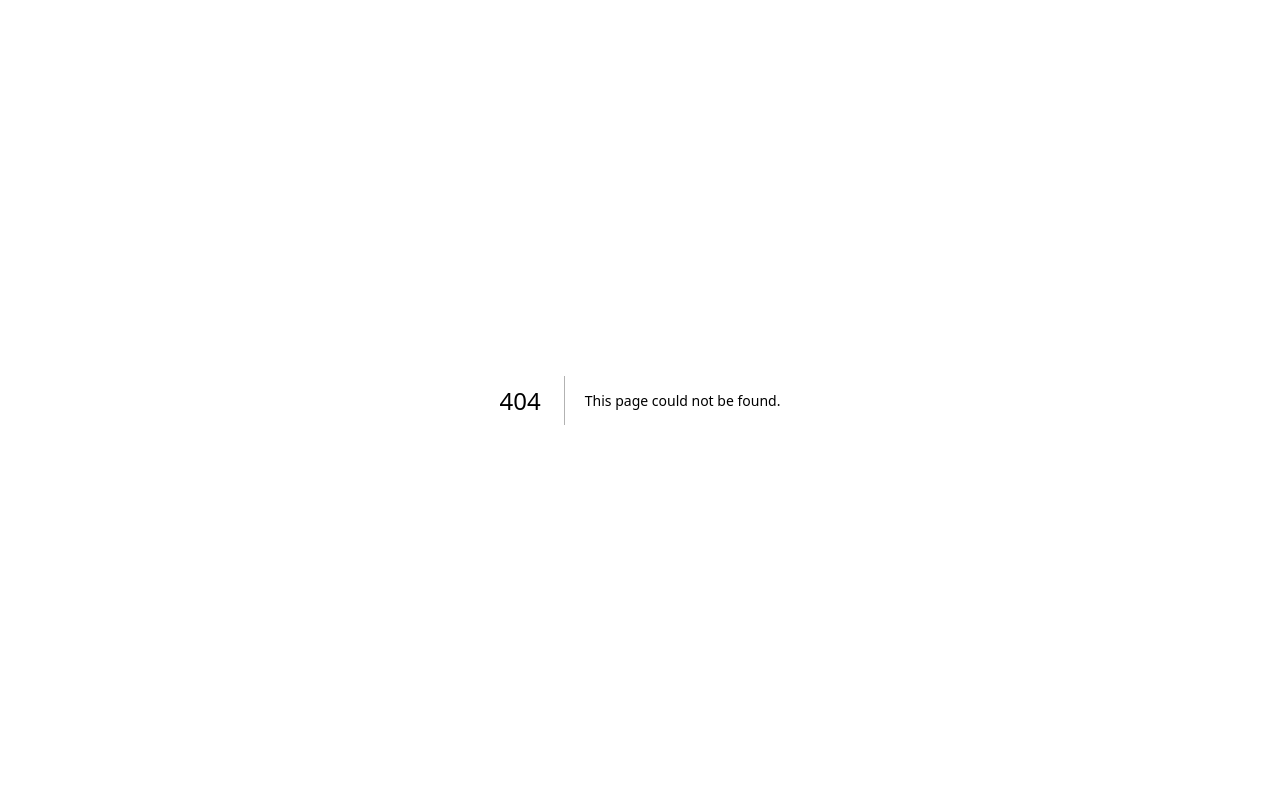
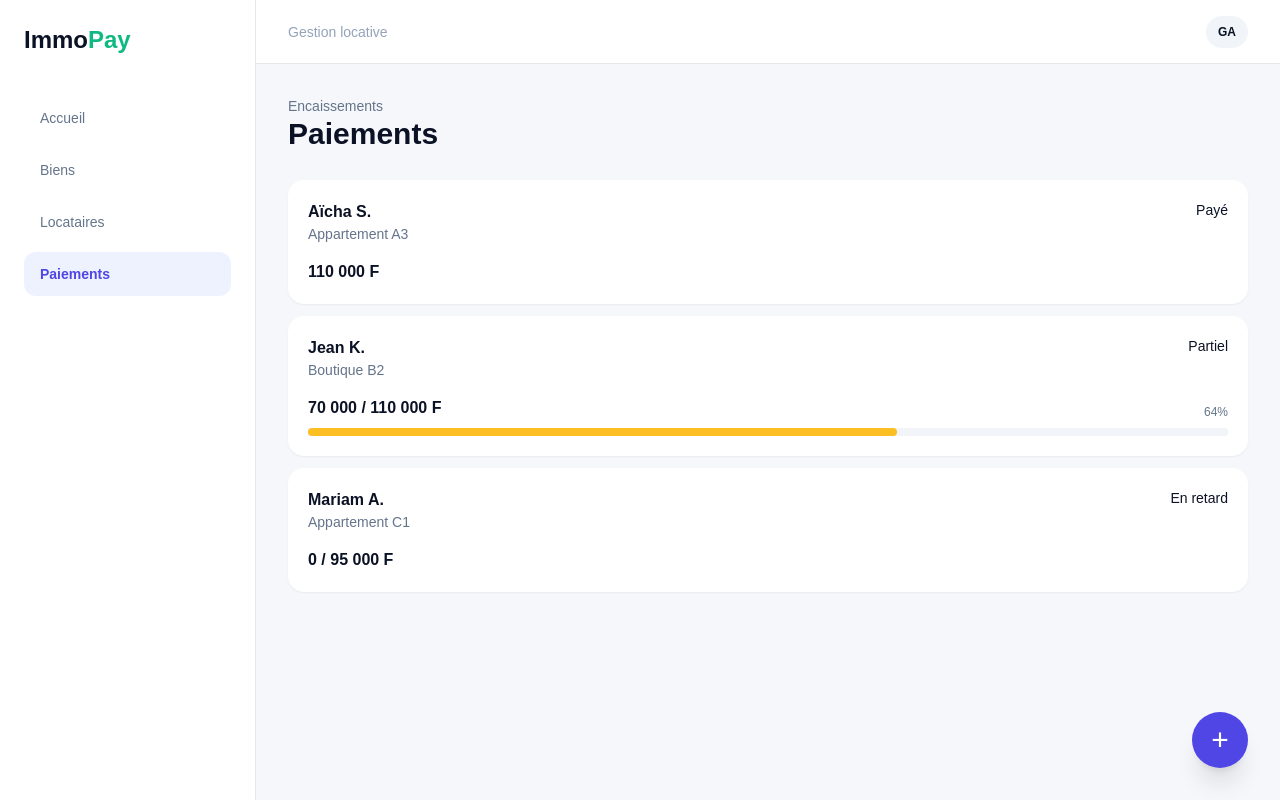
Before and after one commit to TripleCrownDiamond/immopay, a Next.js app: page /payments in a window 1280 px wide. Before the commit this address had no page. Built offline with nearby package versions, Linux system fonts and the light colour scheme.

Commit message:
feat: add src/app/payments/page.tsx

```diff
--- /dev/null
+++ b/src/app/payments/page.tsx
@@ -0,0 +1,3 @@
+import {AppShell} from "@/components/app-shell";
+const rows=[["Aïcha S.","Appartement A3","110 000 F","Payé"],["Jean K.","Boutique B2","70 000 / 110 000 F","Partiel"],["Mariam A.","Appartement C1","0 / 95 000 F","En retard"]];
+export default function Payments(){return <AppShell><p className="text-sm text-slate-500">Encaissements</p><h1 className="text-3xl font-bold">Paiements</h1><div className="mt-7 space-y-3">{rows.map(([n,u,a,s])=><article key={n} className="rounded-2xl bg-white p-5 shadow-sm"><div className="flex justify-between gap-4"><div><strong>{n}</strong><p className="text-sm text-slate-500">{u}</p></div><span className="text-sm font-medium">{s}</span></div><div className="mt-4 flex items-end justify-between"><strong>{a}</strong>{s==="Partiel"&&<span className="text-xs text-slate-500">64%</span>}</div>{s==="Partiel"&&<div className="mt-2 h-2 rounded-full bg-slate-100"><div className="h-full w-[64%] rounded-full bg-amber-400"/></div>}</article>)}</div></AppShell>}
```
